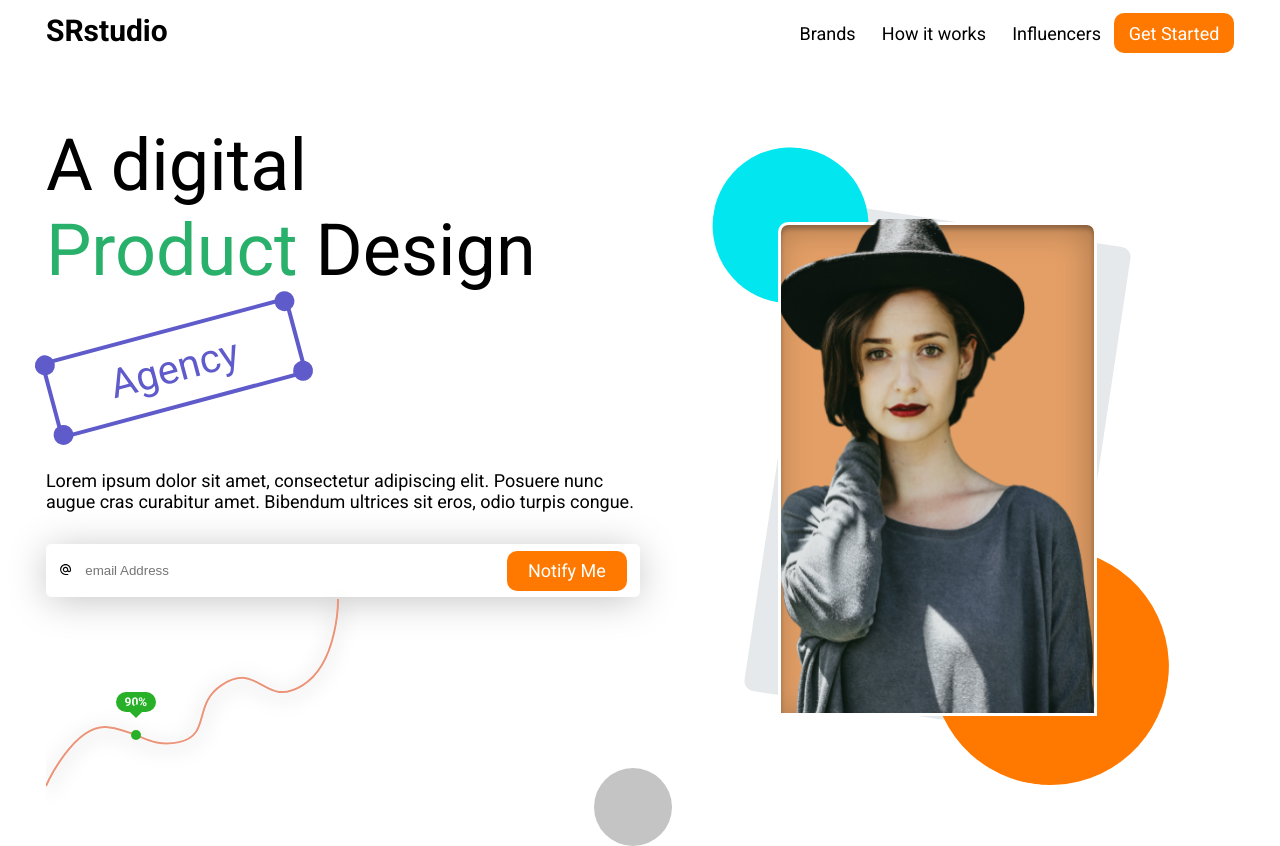
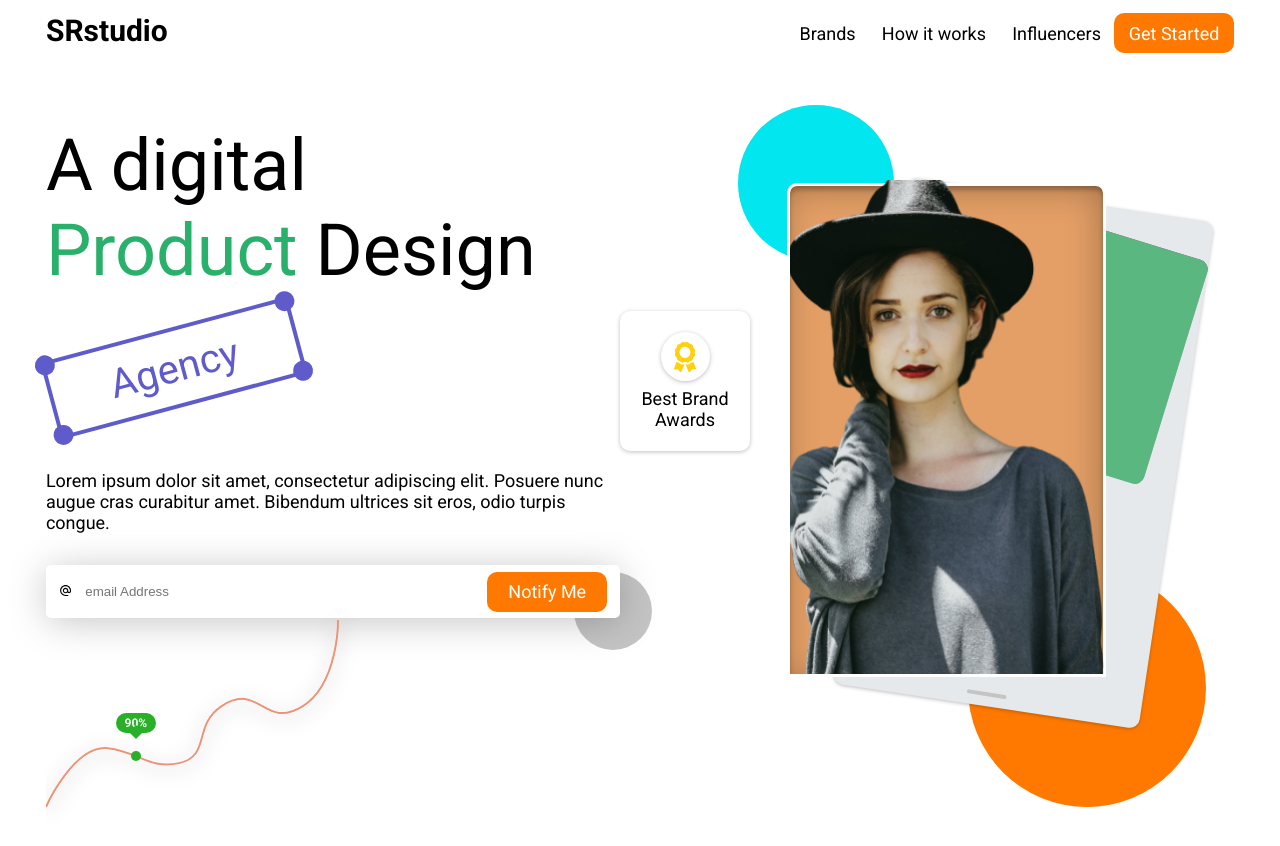
Before and after one commit to Erisnilton/srstudio, a React (Vite) app: page / in a window 1280 px wide. Built offline with nearby package versions, Linux system fonts and the light colour scheme.

Commit message:
WIP: implementing layout

```diff
--- /dev/null
+++ b/src/components/Card/index.tsx
@@ -0,0 +1,23 @@
+import { ReactNode } from "react";
+import "./style.scss";
+
+interface CardProps {
+  children?: ReactNode;
+  width: number;
+  height: number;
+  backgroundColor?: string;
+}
+
+const Card: React.FunctionComponent<CardProps> = (props) => {
+  const { children, width, height, backgroundColor = "#FFF" } = props;
+  return (
+    <div
+      className="card"
+      style={{ width, height, backgroundColor }}
+    >
+    {children && children }
+    </div>
+  );
+};
+
+export default Card;
--- /dev/null
+++ b/src/components/Card/style.scss
@@ -0,0 +1,15 @@
+.card {
+  display: flex;
+  align-items: center;
+  justify-content: center;
+
+  position: absolute;
+    right: 530px;
+    top: 311px;
+
+  width: 130px;
+  height: 141px;
+
+  box-shadow: 0px 1px 4px rgba(0, 0, 0, 0.25);
+  border-radius: 10px;
+}
--- a/src/components/FeaturedContent/index.tsx
+++ b/src/components/FeaturedContent/index.tsx
@@ -1,5 +1,7 @@
+import EmblemIcon from "../../asserts/01.svg";
 import Model from "../../asserts/img/model.png";
 import Line from "../../asserts/line-curve.svg";
+import Card from "../Card";
 import Button from "../ui/Button";
 import Input from "../ui/Input/Input";
 import "./style.scss";
@@ -29,12 +31,14 @@ const FeaturedContent: React.FunctionComponent<FeaturedContentProps> = (
             turpis congue.
           </p>
 
+          <div style={{position: "relative"}}>
             <Input placehover="email Address">
             <Button>Notify Me</Button>
             <svg className="cycle-1" width={78} height={78}>
               <circle r="50%" cx="50%" cy="50%" fill={"#C4C4C4"} />{" "}
             </svg>
           </Input>
+          </div>
           <div className="line-curve">
             <div className="bagde d-flex align-center justify-center">
               <div className="badge--percentent">90%</div>
@@ -43,28 +47,34 @@ const FeaturedContent: React.FunctionComponent<FeaturedContentProps> = (
             <img src={Line} alt="line curve" />
           </div>
         </div>
-        <div className=" d-flex flex-start align-center justify-center featured--right">
-          <div className=" d-flex card">
-            {/* <div>
-              <Cycle
-                position={"absolute"}
-                color="#FF7900"
-                size={237}
-                right={0}
-                top={150}
-              />
-            </div> */}
+        <div className="d-flex flex-start align-center justify-center featured--right ml-6">
+          <div className="card">
+            <svg className="card--rect" width="280" height="234">
+              <rect width="280" height="234" fill="#5AB780" />
+            </svg>
+          </div>
           <div className="image-model">
             <img src={Model} alt="Image  of a woman" />
           </div>
           <svg className="cycle-2" width={156} height={156}>
-              <circle r='50%' cx="50%" cy="50%" fill={"#01E6EF"} />
+            <circle r="50%" cx="50%" cy="50%" fill={"#01E6EF"} />
           </svg>
-            <svg className="cycle-3" width={237} height={237}>
-              <circle r='50%' cx="50%" cy="50%" fill={"#FF7900"} />
+          <svg className="cycle-3" width={238} height={238}>
+            <circle r="50%" cx="50%" cy="50%" fill={"#FF7900"} />
           </svg>
         </div>
+          <Card width={130} height={140} >
+            <div className="icon">
+              <div className="circle--icon mb-1">
+                <img src={EmblemIcon} alt="icon of emblem" />
               </div>
+              <span className="text-center">Best Brand Awards</span>
+            </div>
+          </Card>
+          {/* <svg className="" width={78} height={78}>
+              <circle r="50%" cx="50%" cy="50%" fill={"#C4C4C4"} />{" "}
+            </svg>
+           */}
       </div>
     </>
   );
--- a/src/components/FeaturedContent/style.scss
+++ b/src/components/FeaturedContent/style.scss
@@ -123,21 +123,21 @@ $color-cicle: #5f5bca;
 .cycle-1 {
   position: absolute;
   bottom: -32px;
-  right:-32px;
+  right: -32px;
   z-index: -1;
 }
-.cycle-2{
+.cycle-2 {
   position: absolute;
   z-index: -2;
-  top: -50px;
-  left: -100px;
+  top: -78px;
+  left: 78px;
 }
 
 .cycle-3 {
   position: absolute;
   z-index: -2;
-  bottom: -50px;
-  right: -100px;
+  bottom: 28px;
+  right: 28px;
 }
 
 .badge--progress-cicle {
@@ -151,22 +151,48 @@ $color-cicle: #5f5bca;
 }
 
 .featured--right {
+  margin-top: 60px;
+  position: relative;
   width: 50%;
-  display: flex;
-  align-items: center;
-  justify-content: center;
-}
-.card {
-  width: 319px;
-  height: 494px;
+  border-color: 1px solid #000000;
+
+  & .card {
+    position: absolute;
+    top: 14px;
+    left: 209px;
+    width: 309px;
+    height: 512px;
     background: #e5e9eb;
     border-radius: 10px;
     transform: rotate(8.55deg);
     z-index: -1;
+
+    & .card--rect {
+      position: absolute;
+      top: 18px;
+      box-shadow: inset -4px 4px 33px rgba(0, 0, 0, 0.25),
+        inset 0px 4px 4px rgba(0, 0, 0, 0.46);
+      border-radius: 10px;
+      transform: rotate(8.55deg);
     }
 
-.image-model {
-  position: relative;
+    &::after {
+      content: "";
+      position: absolute;
+      bottom: 10px;
+      right: 135px;
+      width: 40px;
+      height: 4px;
+
+      background: #c4c4c4;
+      border-radius: 10px;
+      transform: rotate(0.55deg);
+    }
+  }
+  & .image-model {
+    position: absolute;
+    top: 0;
+    right: 0 auto;
     width: 319px;
     height: 494px;
     border: 3px solid #fff;
@@ -174,7 +200,7 @@ $color-cicle: #5f5bca;
     box-shadow: inset -4px 4px 33px rgba(0, 0, 0, 0.25),
       inset 0px 4px 4px rgba(0, 0, 0, 0.25);
     border-radius: 10px 10px 0px 0px;
-  transform: rotate(-8.55deg) !important;
+    transform: rotate(0);
 
     & img {
       position: absolute;
@@ -185,3 +211,29 @@ $color-cicle: #5f5bca;
       object-fit: cover;
     }
   }
+}
+.icon {
+  display: flex;
+  flex-direction: column;
+  align-items: center;
+  justify-content: center;
+  flex-wrap: wrap;
+
+  & .circle--icon {
+    width: 49px;
+    height: 49px;
+    border-radius: 50%;
+    background-color: #29b029;
+    display: flex;
+    align-items: center;
+    justify-content: center;
+
+    background: #FFFFFF;
+      box-shadow: 0px 1px 4px rgba(0, 0, 0, 0.25);
+  }
+
+  & span {
+    font-size: 18px;
+    font-weight: 400;
+  }
+}
```
Also changed, not shown: src/asserts/01.svg (added), src/asserts/star.svg (added). Lines whose indentation alone changed are shown as unchanged.
